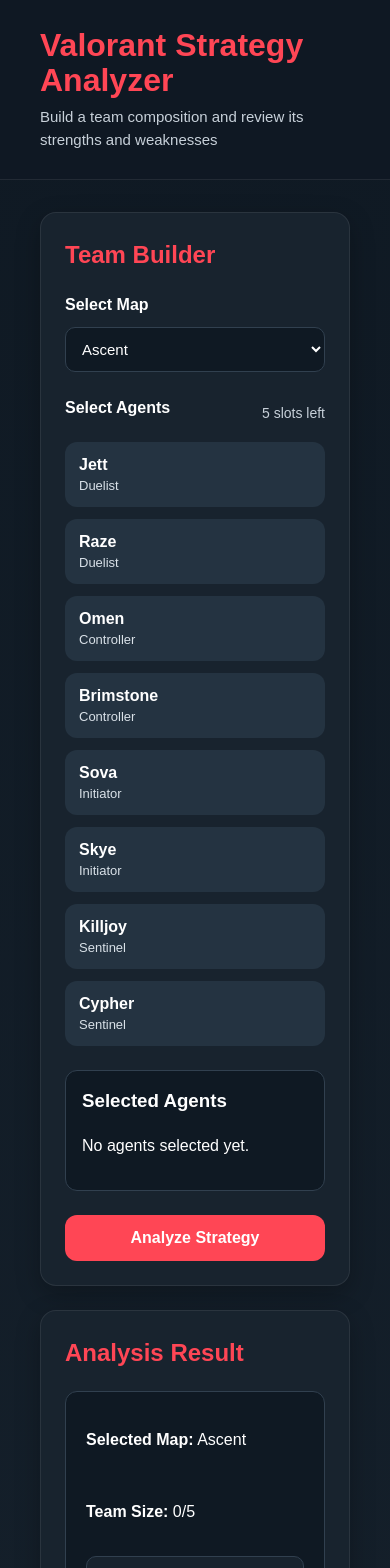
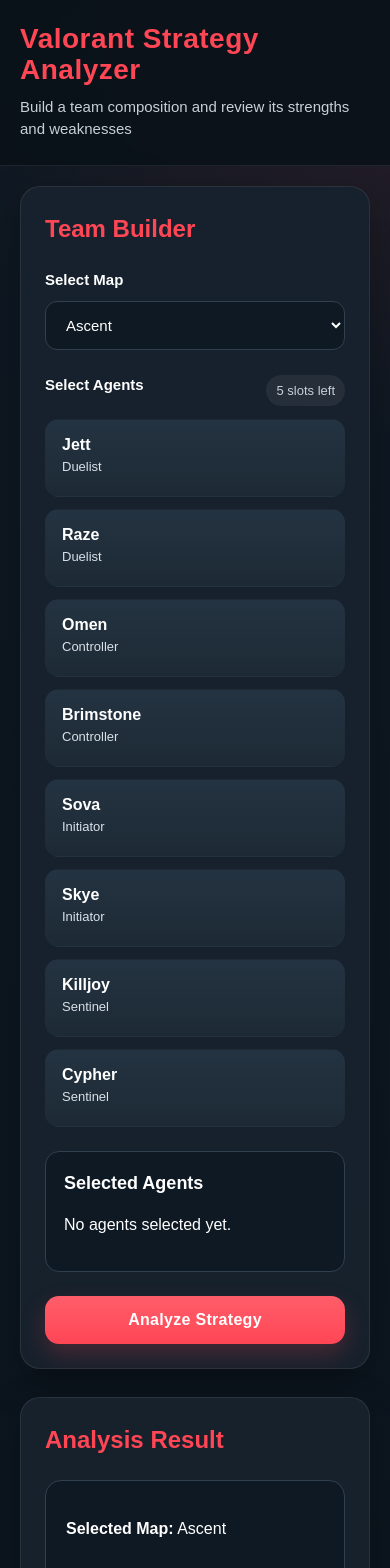
Before and after one commit to JiaxinLi1122/valorant-strategy-analyzer, a React app in the folder frontend/: page / in a window 390 px wide. Shown: the top 1568 px of the page. Built offline with nearby package versions, Linux system fonts and the light colour scheme; the HTML template or start-up script is replaced by a standard one.

Commit message:
improve analyzer UI styling

```diff
--- a/frontend/src/App.css
+++ b/frontend/src/App.css
@@ -5,7 +5,7 @@
 body {
     margin: 0;
     font-family: Arial, sans-serif;
-    background: #0f1923;
+    background: #0b141d;
     color: #ffffff;
 }
 
@@ -15,46 +15,60 @@
 
 .app {
     min-height: 100vh;
-    background: linear-gradient(180deg, #0f1923 0%, #15202b 100%);
+    background:
+            radial-gradient(circle at top right, rgba(255, 70, 85, 0.12), transparent 22%),
+            linear-gradient(180deg, #0f1923 0%, #0b141d 100%);
 }
 
 .topbar {
-    padding: 28px 40px;
+    padding: 32px 48px;
     border-bottom: 1px solid rgba(255, 255, 255, 0.08);
-    background: rgba(15, 25, 35, 0.95);
+    background: rgba(10, 18, 26, 0.92);
+    backdrop-filter: blur(6px);
 }
 
 .topbar h1 {
     margin: 0;
-    font-size: 32px;
+    font-size: 36px;
+    letter-spacing: 0.5px;
     color: #ff4655;
 }
 
 .topbar p {
-    margin: 8px 0 0;
+    margin: 10px 0 0;
     color: #c7d0d9;
     font-size: 15px;
+    max-width: 700px;
+    line-height: 1.5;
 }
 
 .main-layout {
     display: grid;
-    grid-template-columns: 1fr 1fr;
-    gap: 24px;
-    padding: 32px 40px 40px;
+    grid-template-columns: minmax(340px, 1fr) minmax(380px, 1.1fr);
+    gap: 28px;
+    padding: 32px 48px 48px;
+    align-items: start;
 }
 
 .panel {
-    background: #18232e;
+    background: rgba(24, 35, 46, 0.94);
     border: 1px solid rgba(255, 255, 255, 0.08);
-    border-radius: 16px;
+    border-radius: 20px;
     padding: 24px;
-    box-shadow: 0 8px 24px rgba(0, 0, 0, 0.25);
+    box-shadow: 0 14px 40px rgba(0, 0, 0, 0.28);
 }
 
 .panel h2 {
     margin-top: 0;
-    margin-bottom: 20px;
+    margin-bottom: 22px;
     color: #ff4655;
+    font-size: 24px;
+}
+
+.left-panel,
+.right-panel {
+    position: sticky;
+    top: 20px;
 }
 
 .form-group {
@@ -65,6 +79,7 @@
     display: block;
     margin-bottom: 10px;
     font-weight: bold;
+    font-size: 15px;
 }
 
 .section-header {
@@ -72,21 +87,30 @@
     align-items: center;
     justify-content: space-between;
     margin-bottom: 12px;
+    gap: 12px;
 }
 
 .slot-counter {
-    font-size: 14px;
+    font-size: 13px;
     color: #c7d0d9;
+    padding: 6px 10px;
+    background: rgba(255, 255, 255, 0.06);
+    border-radius: 999px;
 }
 
 select {
     width: 100%;
-    padding: 12px;
-    border-radius: 10px;
+    padding: 14px 16px;
+    border-radius: 12px;
     border: 1px solid #31404f;
     background: #0f1923;
     color: white;
     font-size: 15px;
+    outline: none;
+}
+
+select:focus {
+    border-color: #ff4655;
 }
 
 .agent-grid {
@@ -96,31 +120,36 @@
 }
 
 .agent-button {
-    padding: 14px;
-    border: none;
-    border-radius: 12px;
-    background: #243341;
+    padding: 16px;
+    border: 1px solid transparent;
+    border-radius: 14px;
+    background: linear-gradient(180deg, #243341 0%, #1d2a36 100%);
     color: white;
     cursor: pointer;
-    transition: 0.2s ease;
+    transition: transform 0.15s ease, border-color 0.15s ease, background 0.15s ease;
     text-align: left;
     display: flex;
     flex-direction: column;
-    gap: 4px;
+    gap: 5px;
+    min-height: 78px;
 }
 
 .agent-button:hover {
-    background: #31404f;
+    transform: translateY(-1px);
+    border-color: rgba(255, 70, 85, 0.45);
+    background: linear-gradient(180deg, #2b3c4b 0%, #22303d 100%);
 }
 
 .agent-button.selected {
-    background: #ff4655;
+    background: linear-gradient(180deg, #ff5a68 0%, #ff4655 100%);
     color: white;
+    border-color: rgba(255, 255, 255, 0.18);
 }
 
 .agent-button:disabled {
-    opacity: 0.45;
+    opacity: 0.4;
     cursor: not-allowed;
+    transform: none;
 }
 
 .agent-name {
@@ -133,54 +162,65 @@
     color: #d9e1e8;
 }
 
+.agent-button.selected .agent-role {
+    color: #fff0f2;
+}
+
 .selected-box {
-    margin-top: 10px;
-    padding: 16px;
+    margin-top: 14px;
+    padding: 18px;
     background: #0f1923;
-    border-radius: 12px;
+    border-radius: 14px;
     border: 1px solid #31404f;
 }
 
 .selected-box h3 {
     margin-top: 0;
+    margin-bottom: 12px;
+    font-size: 18px;
 }
 
 .selected-box ul {
-    margin: 10px 0 0;
+    margin: 0;
     padding-left: 20px;
+    line-height: 1.7;
 }
 
 .validation-box {
     margin-top: 18px;
-    padding: 12px 14px;
-    border-radius: 10px;
+    padding: 13px 14px;
+    border-radius: 12px;
     background: rgba(255, 70, 85, 0.12);
     border: 1px solid rgba(255, 70, 85, 0.5);
     color: #ffd6da;
+    line-height: 1.5;
 }
 
 .analyze-button {
     margin-top: 24px;
     width: 100%;
-    padding: 14px;
+    padding: 15px;
     border: none;
-    border-radius: 12px;
-    background: #ff4655;
+    border-radius: 14px;
+    background: linear-gradient(180deg, #ff5d6a 0%, #ff4655 100%);
     color: white;
     font-size: 16px;
     font-weight: bold;
+    letter-spacing: 0.3px;
     cursor: pointer;
-    transition: 0.2s ease;
+    transition: transform 0.15s ease, box-shadow 0.15s ease, opacity 0.15s ease;
+    box-shadow: 0 10px 24px rgba(255, 70, 85, 0.22);
 }
 
 .analyze-button:hover {
-    opacity: 0.92;
+    transform: translateY(-1px);
+    opacity: 0.96;
 }
 
 .placeholder-card,
 .result-card {
     padding: 20px;
-    border-radius: 12px;
+    border-radius: 16px;
     background: #0f1923;
     border: 1px solid #31404f;
     min-height: 260px;
@@ -192,9 +232,9 @@
 .role-summary,
 .result-section,
 .score-box {
-    padding: 14px;
-    border-radius: 10px;
-    background: #18232e;
+    padding: 16px;
+    border-radius: 14px;
+    background: linear-gradient(180deg, #18232e 0%, #141e28 100%);
     border: 1px solid #31404f;
 }
 
@@ -203,30 +243,59 @@
 .score-box h3 {
     margin-top: 0;
     margin-bottom: 10px;
+    font-size: 18px;
 }
 
 .role-summary ul,
 .result-section ul {
     margin: 0;
     padding-left: 20px;
+    line-height: 1.7;
+}
+
+.score-box {
+    border-color: rgba(255, 70, 85, 0.35);
+    background:
+            radial-gradient(circle at top right, rgba(255, 70, 85, 0.12), transparent 35%),
+            linear-gradient(180deg, #1a2631 0%, #121b24 100%);
 }
 
 .big-score {
     margin: 0;
-    font-size: 36px;
+    font-size: 42px;
     font-weight: bold;
     color: #ff4655;
+    letter-spacing: 1px;
 }
 
 .placeholder-text {
-    margin-top: 20px;
+    margin: 0;
     color: #c7d0d9;
-    line-height: 1.6;
+    line-height: 1.7;
 }
 
-@media (max-width: 900px) {
+@media (max-width: 1100px) {
     .main-layout {
         grid-template-columns: 1fr;
+    }
+
+    .left-panel,
+    .right-panel {
+        position: static;
+    }
+}
+
+@media (max-width: 700px) {
+    .topbar {
+        padding: 24px 20px;
+    }
+
+    .topbar h1 {
+        font-size: 28px;
+    }
+
+    .main-layout {
+        padding: 20px;
     }
 
     .agent-grid {
```
